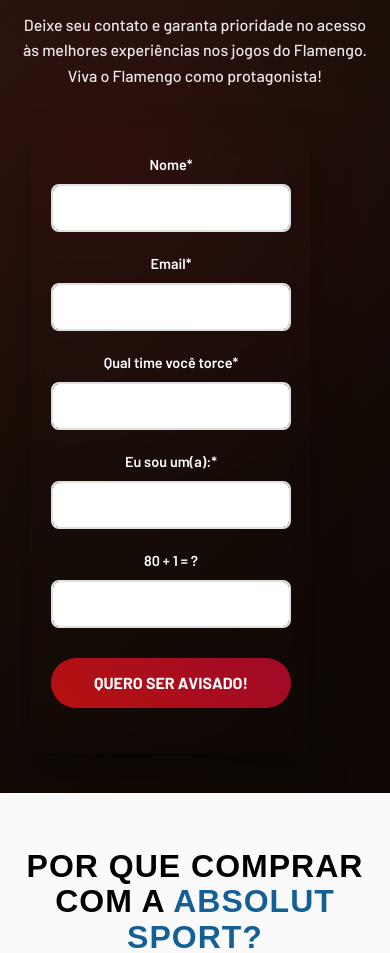
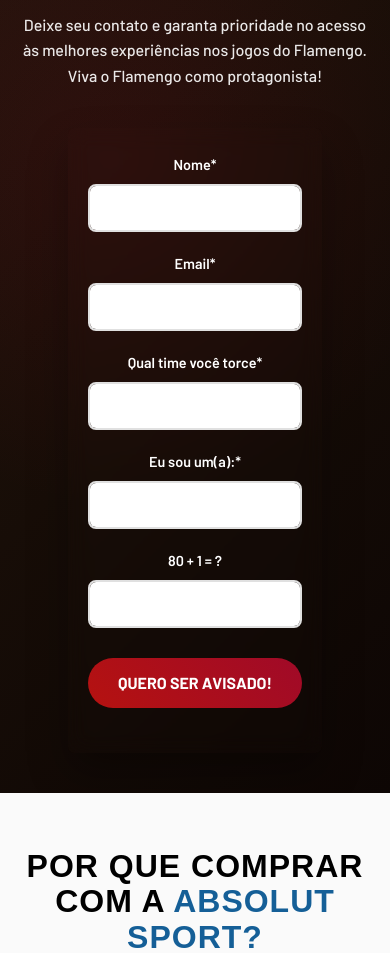
Before and after one commit to KarterDesign/landing-page-flamengo, a plain HTML site: page index.html in a window 390 px wide. Shown: the part 6240-7193 px from the top of the page. Drawn offline with nearby package versions, Linux system fonts and the light colour scheme; no server answers; a web font is replaced by a local one.

Commit message:
fix: centralizar formulário newsletter na versão mobile

```diff
--- a/style.css
+++ b/style.css
@@ -2929,6 +2929,15 @@ img.lazy.loaded {
 
   .newsletter-form-container {
     padding: 30px 25px;
+    margin: 0 auto;
+    max-width: 300px;
+    display: flex;
+    justify-content: center;
+  }
+
+  .newsletter-form {
+    width: 100%;
+    text-align: center;
   }
 
   .players-image {
@@ -2952,7 +2961,15 @@ img.lazy.loaded {
 
   .newsletter-form-container {
     padding: 25px 20px;
-    margin: 0 15px;
+    margin: 0 auto;
+    max-width: 280px;
+    display: flex;
+    justify-content: center;
+  }
+
+  .newsletter-form {
+    width: 100%;
+    text-align: center;
   }
 
   .newsletter-form .form-control {
```
